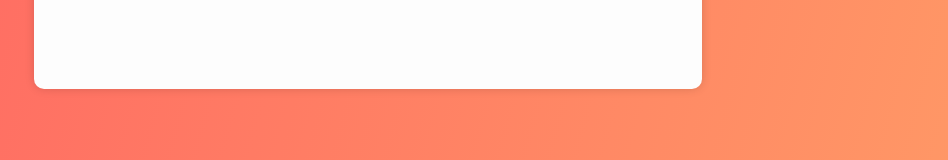
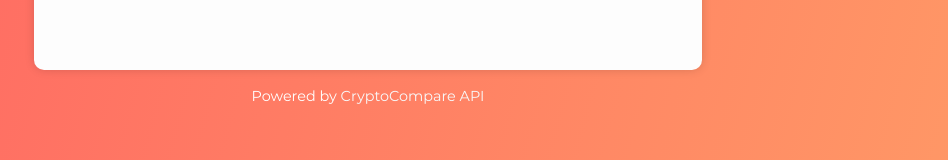
Before and after one commit to viniciusmeneses/crypto-price, a React (Create React App) app: page / in a window 1280 px wide. Shown: the part 630-790 px from the top of the page, without its empty margins (272-1220 px from the left). Built offline with nearby package versions, Linux system fonts and the light colour scheme; no server answers.

Commit message:
Added API reference copyright in footer

```diff
--- a/src/App.css
+++ b/src/App.css
@@ -8,3 +8,16 @@
   color: #ffffff;
   text-shadow: 0 0 10px #00000071;
 }
+
+.app footer {
+  font-size: 0.9rem;
+  color: #ffffff;
+}
+
+.app footer a {
+  transition: all 0.3s ease;
+}
+
+.app footer a:hover {
+  text-decoration: none;
+}
--- a/src/App.js
+++ b/src/App.js
@@ -21,19 +21,26 @@ export default class App extends Component {
     this.setState({
       coin,
     });
-  }
+  };
 
   render() {
     const { coin } = this.state;
     return (
       <div className="app container d-flex flex-column justify-content-center align-items-center p-3">
         <header>
-          <h1 className="mb-4 text-center">
-            crypto-price
-          </h1>
+          <h1 className="mb-4 text-center">crypto-price</h1>
         </header>
         <Menu coinSelected={this.handleCoinSelect} />
         <Container coin={coin} />
+        <footer>
+          <p className="text-center mb-0 mt-3">
+            Powered by
+            {' '}
+            <a className="text-light" href="https://min-api.cryptocompare.com/" target="_blank" rel="noopener noreferrer">
+              CryptoCompare API
+            </a>
+          </p>
+        </footer>
       </div>
     );
   }
--- a/src/components/Main/Charts/Price.jsx
+++ b/src/components/Main/Charts/Price.jsx
@@ -188,7 +188,7 @@ export default class PriceChart extends Component {
             </select>
           </form>
         </header>
-        <article className="chart">{chart}</article>
+        <article className="chart pl-3">{chart}</article>
       </section>
     );
   }
```
